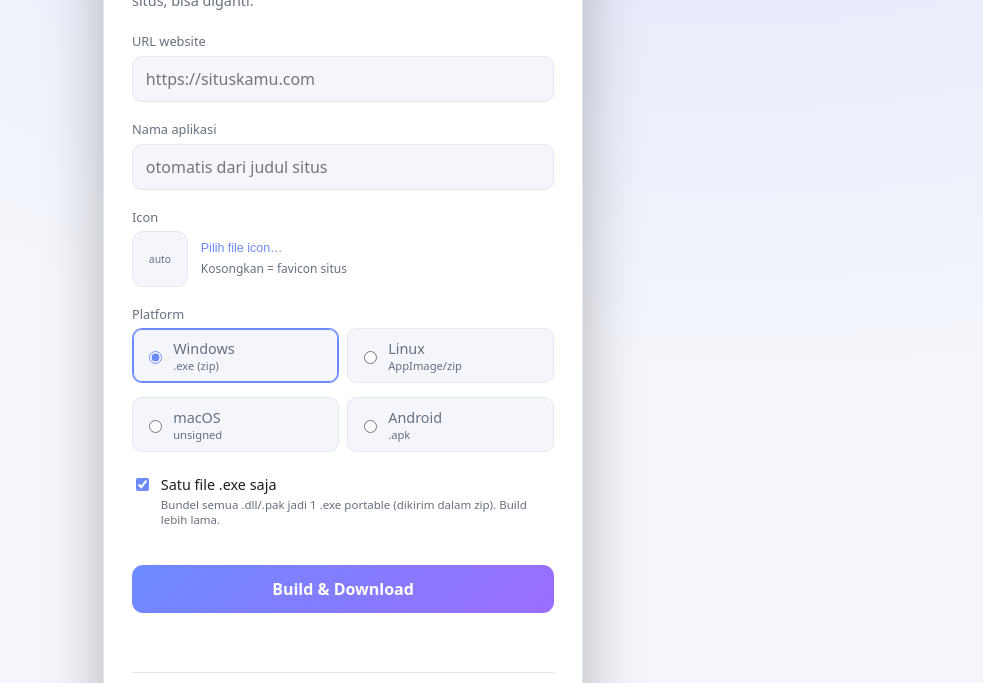
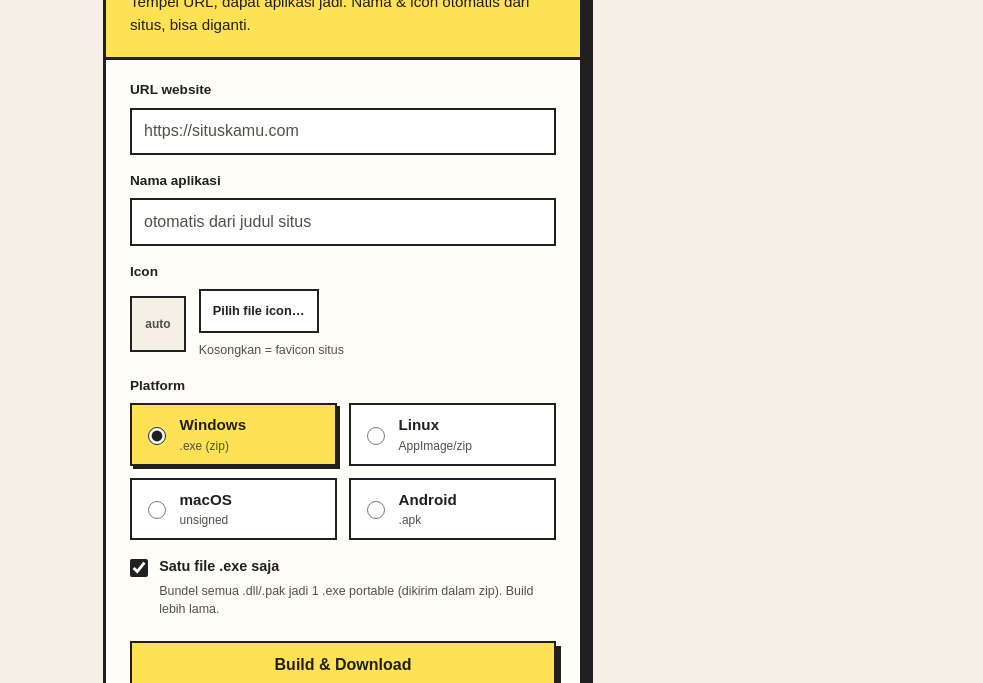
Before and after one commit to TobyG74/Web2App, a website: page public/index.html in a window 1280 px wide. Shown: the part 122-805 px from the top of the page, without its empty margins (297-1280 px from the left). Drawn offline with Linux system fonts and the light colour scheme.

Commit message:
feat: enhance UI and accessibility in index.html, add pm2 script to package.json

```diff
--- a/package.json
+++ b/package.json
@@ -4,7 +4,8 @@
   "description": "Paste a URL, get a desktop .exe/.app/.AppImage or Android .apk",
   "type": "module",
   "scripts": {
-    "start": "node server.js"
+    "start": "node server.js",
+    "pm2": "pm2 start ecosystem.config.js"
   },
   "dependencies": {
     "archiver": "^7.0.1",
--- a/public/index.html
+++ b/public/index.html
@@ -6,73 +6,109 @@
 <title>Web2App Converter</title>
 <style>
   :root {
-    color-scheme: light dark;
-    --bg: #0e1116; --card: #171b22; --line: #2a303a; --fg: #e6e9ef; --mut: #9aa4b2;
-    --accent: #6d8bff; --accent2: #9b6dff; --ok: #37d399; --err: #ff6b6b;
-  }
-  @media (prefers-color-scheme: light) {
-    :root { --bg:#f4f6fb; --card:#fff; --line:#e3e8f0; --fg:#1a1d24; --mut:#66707e; }
+    color-scheme: light;
+    --bg: #f4f0e6; --card: #fffdf7; --line: #202020; --fg: #202020; --mut: #50504a;
+    --accent: #ffe253; --ok: #22633c; --err: #a32720;
   }
   * { box-sizing: border-box; }
   body {
-    margin: 0; min-height: 100vh; font-family: system-ui, sans-serif; color: var(--fg);
-    background: radial-gradient(1200px 600px at 80% -10%, #6d8bff22, transparent), var(--bg);
-    display: grid; place-items: center; padding: 2rem 1rem;
+    margin: 0; min-height: 100vh; font-family: Arial, Helvetica, sans-serif; color: var(--fg);
+    background: var(--bg); line-height: 1.5;
+    display: grid; place-items: center; padding: 3rem 1.25rem;
   }
   .card {
-    width: 100%; max-width: 30rem; background: var(--card); border: 1px solid var(--line);
-    border-radius: 1rem; padding: 1.75rem; box-shadow: 0 20px 60px #0004;
+    width: 100%; max-width: 30rem; min-width: 0; background: var(--card); overflow-wrap: anywhere;
+    border: 3px solid var(--line); box-shadow: 10px 10px 0 var(--line);
   }
-  h1 { margin: 0 0 .25rem; font-size: 1.35rem; }
-  .sub { margin: 0 0 1.4rem; color: var(--mut); font-size: .9rem; }
-  label { display: block; font-size: .8rem; color: var(--mut); margin: 0 0 .35rem; }
-  .field { margin-bottom: 1.1rem; }
+  .intro { padding: 1.25rem 1.5rem; background: var(--accent); border-bottom: 3px solid var(--line); }
+  h1 { margin: 0 0 .45rem; font-size: clamp(1.65rem, 5vw, 2rem); font-weight: 900; line-height: 1.1; letter-spacing: -.045em; }
+  .sub { margin: 0; max-width: 30rem; font-size: .95rem; }
+  form { padding: 1.25rem 1.5rem 0; }
+  label, legend { display: block; font-size: .85rem; font-weight: 700; margin: 0 0 .45rem; }
+  .field { margin: 0 0 1rem; min-width: 0; }
+  fieldset.field { padding: 0; border: 0; }
+  legend { padding: 0; }
   input[type=url], input[type=text] {
-    width: 100%; padding: .7rem .8rem; border-radius: .6rem; border: 1px solid var(--line);
-    background: var(--bg); color: var(--fg); font: inherit;
+    width: 100%; min-width: 0; min-height: 44px; padding: .6rem .75rem;
+    border-radius: 0; border: 2px solid var(--line); background: #fff; color: var(--fg); font: inherit;
   }
-  input:focus { outline: 2px solid var(--accent); border-color: transparent; }
+  input::placeholder { color: var(--mut); opacity: 1; }
+  input:focus-visible, button:focus-visible, a:focus-visible { outline: 3px solid var(--line); outline-offset: 4px; }
   .iconrow { display: flex; align-items: center; gap: .8rem; }
   .preview {
-    width: 56px; height: 56px; border-radius: .7rem; border: 1px solid var(--line);
-    background: var(--bg) center/60% no-repeat; flex: none; display: grid; place-items: center;
-    color: var(--mut); font-size: .65rem; overflow: hidden;
+    width: 56px; height: 56px; border: 2px solid var(--line);
+    background: var(--bg); flex: none; display: grid; place-items: center;
+    color: var(--mut); font-size: .75rem; font-weight: 700; overflow: hidden;
   }
   .preview img { width: 100%; height: 100%; object-fit: contain; }
-  .iconbtns { display: flex; flex-direction: column; gap: .35rem; }
-  .mini { font-size: .75rem; color: var(--mut); }
-  .plats { display: grid; grid-template-columns: 1fr 1fr; gap: .5rem; }
+  .iconbtns { display: flex; flex-direction: column; align-items: flex-start; gap: .5rem; min-width: 0; }
+  .mini { font-size: .78rem; color: var(--mut); overflow-wrap: anywhere; }
+  .plats { display: grid; grid-template-columns: repeat(2, minmax(0, 1fr)); gap: .75rem; }
   .plat {
-    border: 1px solid var(--line); border-radius: .6rem; padding: .6rem .7rem; cursor: pointer;
-    display: flex; gap: .5rem; align-items: center; font-size: .9rem; background: var(--bg);
+    border: 2px solid var(--line); margin: 0; min-height: 60px; padding: .55rem .7rem; cursor: pointer;
+    display: flex; gap: .65rem; align-items: center; font-size: .95rem; background: #fff;
   }
-  .plat input { accent-color: var(--accent); }
-  .plat:has(input:checked) { border-color: var(--accent); box-shadow: 0 0 0 1px var(--accent) inset; }
-  .plat small { display: block; color: var(--mut); font-size: .7rem; }
+  .plat input, .check input { accent-color: var(--fg); width: 18px; height: 18px; flex: none; }
+  .plat:has(input:checked) { background: var(--accent); box-shadow: 3px 3px 0 var(--line); }
+  .plat:has(input:focus-visible) { outline: 3px solid var(--line); outline-offset: 4px; }
+  .plat small { display: block; color: var(--mut); font-size: .75rem; font-weight: 400; }
+  .plat span { min-width: 0; }
   button.go {
-    width: 100%; margin-top: 1.3rem; padding: .8rem; border: 0; border-radius: .7rem; cursor: pointer;
-    font: inherit; font-weight: 600; color: #fff;
-    background: linear-gradient(135deg, var(--accent), var(--accent2));
+    width: 100%; min-height: 48px; margin-top: .35rem; padding: .65rem 1rem;
+    border: 2px solid var(--line); border-radius: 0; cursor: pointer;
+    font: inherit; font-weight: 800; color: var(--fg); background: var(--accent);
+    box-shadow: 5px 5px 0 var(--line); transition: transform .12s, box-shadow .12s;
   }
-  button.go:disabled { opacity: .55; cursor: wait; }
-  .filebtn { font-size: .78rem; color: var(--accent); background: none; border: 0; cursor: pointer; padding: 0; text-align: left; }
-  #status { margin-top: 1rem; min-height: 1.3rem; font-size: .85rem; }
+  button.go:active:not(:disabled) { transform: translate(5px, 5px); box-shadow: none; }
+  button.go:disabled { background: var(--bg); color: var(--mut); box-shadow: none; cursor: wait; }
+  .filebtn {
+    min-height: 44px; padding: .5rem .75rem; border: 2px solid var(--line); border-radius: 0;
+    font: inherit; font-size: .8rem; font-weight: 700; color: var(--fg); background: #fff;
+    cursor: pointer; text-align: left; overflow-wrap: anywhere;
+  }
+  .filebtn:active { background: var(--accent); }
+  #status { margin: .85rem 1.5rem 0; min-height: 1.5rem; font-size: .85rem; overflow-wrap: anywhere; }
   #status.ok { color: var(--ok); } #status.err { color: var(--err); }
-  .check { display: flex; gap: .55rem; align-items: flex-start; cursor: pointer; font-size: .9rem; color: var(--fg); }
-  .check input { accent-color: var(--accent); margin-top: .15rem; }
-  .check small { display: block; color: var(--mut); font-size: .72rem; margin-top: .15rem; }
-  .credit { margin-top: 1.4rem; padding-top: 1rem; border-top: 1px solid var(--line); text-align: center; font-size: .75rem; color: var(--mut); }
-  .credit a { color: var(--accent); text-decoration: none; }
-  .credit a:hover { text-decoration: underline; }
-  .credit .repo { display: inline-flex; align-items: center; gap: .4rem; margin-bottom: .5rem;
-    padding: .35rem .7rem; border: 1px solid var(--line); border-radius: 2rem; font-size: .78rem; }
-  .credit .repo:hover { border-color: var(--accent); text-decoration: none; }
+  .check { display: flex; gap: .7rem; align-items: flex-start; margin: 0; min-height: 44px; cursor: pointer; font-size: .9rem; }
+  .check input { margin: .15rem 0 0; }
+  .check small { display: block; color: var(--mut); font-size: .78rem; font-weight: 400; margin-top: .25rem; }
+  .credit {
+    margin-top: .85rem; padding: .75rem 1.5rem; border-top: 2px solid var(--line);
+    background: var(--bg); text-align: center; font-size: .78rem; color: var(--mut);
+  }
+  .credit a { display: inline-flex; align-items: center; min-height: 44px; color: var(--fg); text-underline-offset: 3px; }
+  .credit .repo {
+    gap: .5rem; margin-bottom: .35rem; padding: .5rem .8rem; border: 2px solid var(--line);
+    background: #fff; font-weight: 700; text-decoration: none;
+  }
+  @media (hover: hover) {
+    button.go:hover:not(:disabled) { transform: translate(2px, 2px); box-shadow: 3px 3px 0 var(--line); }
+    .filebtn:hover, .credit .repo:hover { background: var(--accent); }
+    .plat:hover { background: var(--bg); }
+    .plat:has(input:checked):hover { background: var(--accent); }
+  }
+  @media (max-width: 480px) {
+    body { padding: 1.25rem .9rem; }
+    .card { box-shadow: 6px 6px 0 var(--line); }
+    .intro { padding: 1.25rem; }
+    form { padding: 1.25rem 1.25rem 0; }
+    #status { margin-inline: 1.25rem; }
+    .credit { padding: .75rem 1.25rem; }
+  }
+  @media (max-width: 360px) {
+    .plats { grid-template-columns: 1fr; }
+  }
+  @media (prefers-reduced-motion: reduce) {
+    button.go { transition: none; }
+  }
 </style>
 </head>
 <body>
-  <div class="card">
+  <main class="card">
+    <header class="intro">
     <h1>Web2App Converter</h1>
     <p class="sub">Tempel URL, dapat aplikasi jadi. Nama & icon otomatis dari situs, bisa diganti.</p>
+    </header>
 
     <form id="f">
       <div class="field">
@@ -86,7 +122,7 @@
       </div>
 
       <div class="field">
-        <label>Icon</label>
+        <label for="iconfile">Icon</label>
         <div class="iconrow">
           <div class="preview" id="preview">auto</div>
           <div class="iconbtns">
@@ -104,15 +140,15 @@
         <span class="mini">Kosongkan = com.html2exe.webapp</span>
       </div>
 
-      <div class="field">
-        <label>Platform</label>
+      <fieldset class="field">
+        <legend>Platform</legend>
         <div class="plats">
           <label class="plat"><input type="radio" name="p" value="windows" checked /> <span>Windows<small>.exe (zip)</small></span></label>
           <label class="plat"><input type="radio" name="p" value="linux" /> <span>Linux<small>AppImage/zip</small></span></label>
           <label class="plat"><input type="radio" name="p" value="mac" /> <span>macOS<small>unsigned</small></span></label>
           <label class="plat"><input type="radio" name="p" value="apk" /> <span>Android<small>.apk</small></span></label>
         </div>
-      </div>
+      </fieldset>
 
       <div class="field" id="singleField">
         <label class="check">
@@ -123,7 +159,7 @@
 
       <button class="go" id="go" type="submit">Build & Download</button>
     </form>
-    <div id="status"></div>
+    <div id="status" role="status" aria-live="polite" aria-atomic="true"></div>
     <footer class="credit">
       <a class="repo" href="https://github.com/TobyG74/Web2App" target="_blank" rel="noopener">
         <svg viewBox="0 0 16 16" width="14" height="14" fill="currentColor" aria-hidden="true"><path d="M8 0C3.58 0 0 3.58 0 8c0 3.54 2.29 6.53 5.47 7.59.4.07.55-.17.55-.38 0-.19-.01-.82-.01-1.49-2.01.37-2.53-.49-2.69-.94-.09-.23-.48-.94-.82-1.13-.28-.15-.68-.52-.01-.53.63-.01 1.08.58 1.23.82.72 1.21 1.87.87 2.33.66.07-.52.28-.87.51-1.07-1.78-.2-3.64-.89-3.64-3.95 0-.87.31-1.59.82-2.15-.08-.2-.36-1.02.08-2.12 0 0 .67-.21 2.2.82.64-.18 1.32-.27 2-.27s1.36.09 2 .27c1.53-1.04 2.2-.82 2.2-.82.44 1.1.16 1.92.08 2.12.51.56.82 1.27.82 2.15 0 3.07-1.87 3.75-3.65 3.95.29.25.54.73.54 1.48 0 1.07-.01 1.93-.01 2.2 0 .21.15.46.55.38A8.01 8.01 0 0 0 16 8c0-4.42-3.58-8-8-8Z"/></svg>
@@ -135,7 +171,7 @@
         <a href="https://instagram.com/ini.tobz" target="_blank" rel="noopener">IG @ini.tobz</a>
       </div>
     </footer>
-  </div>
+  </main>
 
 <script>
 const $ = (id) => document.getElementById(id);
```
